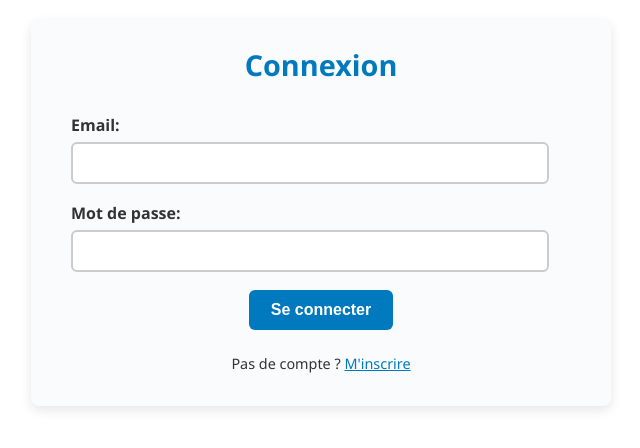
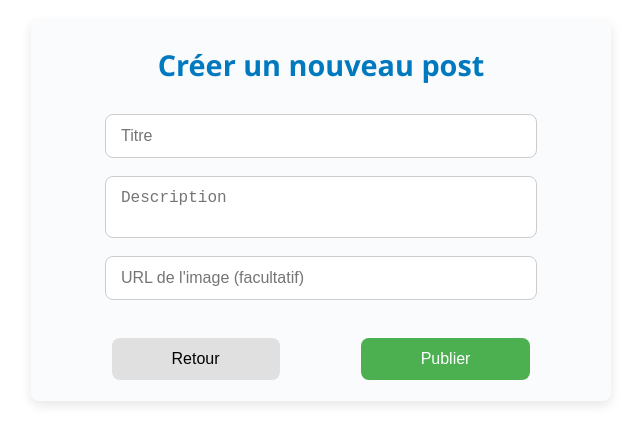
Before and after one commit to Oursel06/form_register, a React (Create React App) app: page /add-post in a window 1280 px wide. Before the commit this address led to /form_register/login. Shown: the top 448 px of the page, without its empty margins (319-959 px from the left). Built offline with nearby package versions, Linux system fonts and the light colour scheme.

Commit message:
Ajout postes et design

```diff
--- a/package.json
+++ b/package.json
@@ -1,6 +1,6 @@
 {
   "name": "form_register",
-  "version": "0.3.0",
+  "version": "0.3.1",
   "description": "Un formulaire d'inscription React.",
   "keywords": [
     "form",
--- a/src/App.js
+++ b/src/App.js
@@ -5,6 +5,7 @@ import Home from './components/Home';
 import { useState } from 'react';
 import { ToastContainer } from 'react-toastify';
 import 'react-toastify/dist/ReactToastify.css';
+import AddPost from './components/AddPost';
 
 function App() {
   const [username, setUsername] = useState(null);
@@ -23,16 +24,10 @@ function App() {
       <ToastContainer />
       <Routes>
         <Route path="/" element={<Navigate to="/form_register/login" replace />} />
-
-        <Route
-          path="/form_register/login"
-          element={<LoginForm onLogin={handleLogin} />}
-        />
-
+        <Route path="/add-post" element={<AddPost />} />
+        <Route path="/form_register/login" element={<LoginForm onLogin={handleLogin} />} />
         <Route path="/form_register/home" element={<Home />} />
-
         <Route path="/form_register/register" element={<Formulaire />} />
-
         <Route
           path="/form_register/home"
           element={
@@ -43,7 +38,6 @@ function App() {
             )
           }
         />
-
         <Route path="*" element={<Navigate to="/form_register/login" replace />} />
       </Routes>
     </>
--- /dev/null
+++ b/src/components/AddPost.js
@@ -0,0 +1,67 @@
+import React, { useState } from 'react';
+import { useNavigate } from 'react-router-dom';
+import { jwtDecode } from 'jwt-decode';
+import axios from 'axios';
+import { toast } from 'react-toastify';
+import '../styles/AddPost.css';
+
+const AddPost = () => {
+    const [title, setTitle] = useState('');
+    const [description, setDescription] = useState('');
+    const [imageUrl, setImageUrl] = useState('');
+    const navigate = useNavigate();
+
+    const handleSubmit = async (e) => {
+        e.preventDefault();
+        const token = localStorage.getItem('token');
+        if (!token) return toast.error("Non autorisé");
+
+        const user_id = jwtDecode(token).id;
+
+        try {
+            await axios.post('http://localhost:5001/posts', {
+                title,
+                description,
+                imageUrl,
+                user_id,
+            });
+            toast.success("Post créé avec succès !");
+            navigate('/form_register/home?view=posts');
+        } catch (error) {
+            toast.error("Erreur lors de la création du post.");
+        }
+    };
+
+    return (
+        <div className="form-container">
+            <h2>Créer un nouveau post</h2>
+            <form onSubmit={handleSubmit}>
+                <input
+                    type="text"
+                    placeholder="Titre"
+                    value={title}
+                    onChange={(e) => setTitle(e.target.value)}
+                    required
+                />
+                <textarea
+                    placeholder="Description"
+                    value={description}
+                    onChange={(e) => setDescription(e.target.value)}
+                    required
+                />
+                <input
+                    type="text"
+                    placeholder="URL de l'image (facultatif)"
+                    value={imageUrl}
+                    onChange={(e) => setImageUrl(e.target.value)}
+                />
+                <div className="form-buttons">
+                    <button type="button" className="back-button" onClick={() => navigate(-1)}>Retour</button>
+                    <button type="submit" className="submit-button">Publier</button>
+                </div>
+            </form>
+        </div>
+    );
+};
+
+export default AddPost;
--- /dev/null
+++ b/src/components/MenuPost.js
@@ -0,0 +1,17 @@
+import React from 'react';
+import '../styles/MenuPost.css';
+
+const MenuPost = () => {
+    return (
+        <div className="menu-post">
+            <h3>Menu</h3>
+            <ul>
+                <li>Tous</li>
+                <li>Mes postes</li>
+                <li>Favoris</li>
+            </ul>
+        </div>
+    );
+};
+
+export default MenuPost;
--- a/src/components/PostList.js
+++ b/src/components/PostList.js
@@ -2,6 +2,7 @@ import React, { useEffect, useState } from 'react';
 import { getAllPosts, deletePost } from '../api/postService';
 import { jwtDecode } from 'jwt-decode';
 import { toast } from 'react-toastify';
+import MenuPost from './MenuPost'; // 👈 Import ici
 import '../styles/PostList.css';
 
 const PostList = () => {
@@ -39,7 +40,7 @@ const PostList = () => {
         try {
             const token = localStorage.getItem('token');
             await deletePost(postId, token);
-            toast.success(`Post N°${postId} supprimé.`);
+            toast.success(`Post ${postId} supprimé.`);
             setPosts(posts.filter(post => post._id !== postId));
         } catch (error) {
             toast.error("Erreur lors de la suppression du post.");
@@ -55,6 +56,8 @@ const PostList = () => {
     }
 
     return (
+        <div className="post-page-layout">
+            <MenuPost />
             <div className="post-list-container">
                 <h2>Liste des postes</h2>
                 {posts.length === 0 ? (
@@ -71,7 +74,7 @@ const PostList = () => {
                                             onClick={() => handleDelete(post._id)}
                                             aria-label={`Supprimer le post ${post.title}`}
                                         >
-                                        x
+                                            X
                                         </button>
                                     )}
                                 </div>
@@ -92,6 +95,13 @@ const PostList = () => {
                         ))}
                     </div>
                 )}
+                <button
+                    className="add-post-button"
+                    onClick={() => window.location.href = "/add-post"}
+                >
+                    +
+                </button>
+            </div>
         </div>
     );
 };
--- a/src/index.css
+++ b/src/index.css
@@ -1,5 +1,6 @@
 body {
   margin: 0;
+  padding: 0;
   font-family: -apple-system, BlinkMacSystemFont, 'Segoe UI', 'Roboto', 'Oxygen',
     'Ubuntu', 'Cantarell', 'Fira Sans', 'Droid Sans', 'Helvetica Neue',
     sans-serif;
@@ -11,3 +12,8 @@ code {
   font-family: source-code-pro, Menlo, Monaco, Consolas, 'Courier New',
     monospace;
 }
+
+main {
+  /* padding: 0 !important; */
+  padding: 70px 0 0 0 !important;
+}
--- /dev/null
+++ b/src/styles/AddPost.css
@@ -0,0 +1,82 @@
+.form-container {
+    max-width: 500px;
+    margin: 20px auto;
+    padding: 1px 40px;
+    background-color: #f9fbfc;
+    border-radius: 8px;
+    box-shadow: 0 4px 12px rgba(0, 0, 0, 0.1);
+    font-family: 'Segoe UI', Tahoma, Geneva, Verdana, sans-serif;
+    color: #333;
+    text-align: center;
+}
+
+.form-container h2 {
+    margin-bottom: 30px;
+    color: #0079bf;
+    font-weight: 700;
+    font-size: 1.8rem;
+}
+
+.form-container form {
+    display: flex;
+    flex-direction: column;
+    align-items: center;
+}
+
+.form-container input,
+.form-container textarea {
+    width: 100%;
+    /* Assure que les champs occupent toute la largeur disponible */
+    max-width: 400px;
+    padding: 12px 15px;
+    margin-bottom: 18px;
+    border: 1px solid #ccc;
+    border-radius: 8px;
+    font-size: 16px;
+    resize: none;
+    transition: border-color 0.3s ease;
+}
+
+.form-container input:focus,
+.form-container textarea:focus {
+    border-color: #0079bf;
+    outline: none;
+    box-shadow: 0 0 5px rgba(0, 121, 191, 0.5);
+}
+
+.form-container .form-buttons {
+    display: flex;
+    justify-content: space-around;
+    width: 100%;
+    margin: 20px 0;
+}
+
+.form-container .back-button {
+    background-color: #e0e0e0;
+    color: #000;
+    border: none;
+    padding: 12px 60px;
+    border-radius: 8px;
+    font-size: 16px;
+    cursor: pointer;
+    transition: background-color 0.2s ease;
+}
+
+.form-container .back-button:hover {
+    background-color: #d5d5d5;
+}
+
+.form-container .submit-button {
+    background-color: #4CAF50;
+    color: white;
+    border: none;
+    padding: 12px 60px;
+    border-radius: 8px;
+    font-size: 16px;
+    cursor: pointer;
+    transition: background-color 0.3s ease;
+}
+
+.form-container .submit-button:hover {
+    background-color: #388e3c;
+}
--- a/src/styles/Header.css
+++ b/src/styles/Header.css
@@ -2,13 +2,17 @@
     display: flex;
     flex-direction: row;
     justify-content: space-evenly;
+    position: fixed;
+    opacity: 0.95;
     align-items: center;
     width: 100%;
+    height: 40px;
+    line-height: 40px;
     background: #0079bf;
     padding: 15px 30px;
     color: #f5f7fa;
     font-family: 'Segoe UI', Tahoma, Geneva, Verdana, sans-serif;
-    box-shadow: 0 4px 8px rgba(0, 0, 0, 0.25);
+    box-shadow: 0 2px 8px rgba(0, 0, 0, 0.25);
     user-select: none;
 }
 
--- /dev/null
+++ b/src/styles/MenuPost.css
@@ -0,0 +1,32 @@
+.menu-post {
+    width: 20%;
+    padding: 0 40px;
+    min-width: 200px;
+    position: fixed;
+    box-sizing: border-box;
+    height: 100vh;
+    background-color: #c5d9ff;
+    border-right: solid 2px whitesmoke;
+    font-family: 'Segoe UI', Tahoma, Geneva, Verdana, sans-serif;
+}
+
+.menu-post h3 {
+    margin-bottom: 40px;
+    font-size: 24px;
+    color: #333;
+}
+
+.menu-post ul {
+    list-style: none;
+    padding: 0;
+}
+
+.menu-post li {
+    margin: 30px 0;
+    font-size: 20px;
+    cursor: pointer;
+}
+
+.menu-post li:hover {
+    text-decoration: underline;
+}
--- a/src/styles/PostList.css
+++ b/src/styles/PostList.css
@@ -1,6 +1,6 @@
 .post-list-container {
-    max-width: 900px;
-    margin: 30px auto;
+    width: 80%;
+    margin-left: 20%;
     padding: 0 15px;
     font-family: 'Segoe UI', Tahoma, Geneva, Verdana, sans-serif;
     color: #222;
@@ -12,12 +12,6 @@
     font-weight: 700;
     margin-bottom: 30px;
     font-size: 1.8rem;
-}
-
-.post-cards {
-    display: grid;
-    grid-template-columns: repeat(auto-fill, minmax(280px, 1fr));
-    gap: 20px;
 }
 
 .post-card {
@@ -104,6 +98,53 @@
     animation: spin 1s linear infinite;
 }
 
+.add-post-button {
+    position: fixed;
+    bottom: 30px;
+    right: 30px;
+    background-color: #0079bf;
+    color: white;
+    border: none;
+    border-radius: 50%;
+    width: 60px;
+    height: 60px;
+    font-size: 32px;
+    cursor: pointer;
+    box-shadow: 0 4px 8px rgba(0, 0, 0, 0.3);
+    transition: all 0.3s ease;
+    z-index: 99;
+}
+
+.add-post-button:hover {
+    background-color: #c5d9ff;
+    transform: scale(1.1);
+}
+
+.post-page-layout {
+    display: flex;
+    height: 100vh;
+    overflow: hidden;
+}
+
+.post-list-container {
+    width: 80%;
+    padding: 20px;
+    overflow-y: auto;
+    height: 100vh;
+    box-sizing: border-box;
+}
+
+.post-cards {
+    display: flex;
+    flex-direction: column;
+    align-items: center;
+    gap: 30px;
+}
+
+.post-card {
+    width: 70%;
+}
+
 @keyframes spin {
     0% {
         transform: rotate(0deg);
--- a/src/styles/UserList.css
+++ b/src/styles/UserList.css
@@ -1,13 +1,13 @@
 .user-list {
-    max-width: 900px;
-    margin: 30px auto;
+    width: 80%;
+    margin: 0px auto;
     padding: 0 15px;
     font-family: 'Segoe UI', Tahoma, Geneva, Verdana, sans-serif;
     color: #222;
 }
 
 .user-list h2 {
-    margin-bottom: 20px;
+    margin: 40px 0;
     font-weight: 700;
     color: black;
     text-align: center;
@@ -24,13 +24,12 @@
 
 .user-table thead {
     background-color: #0079bf;
-    /* bleu accent */
     color: white;
 }
 
 .user-table th,
 .user-table td {
-    padding: 12px 15px;
+    padding: 22px 20px;
     text-align: left;
     border-bottom: 1px solid #ddd;
     font-size: 0.95rem;
```
Lines whose indentation alone changed are shown as unchanged.
